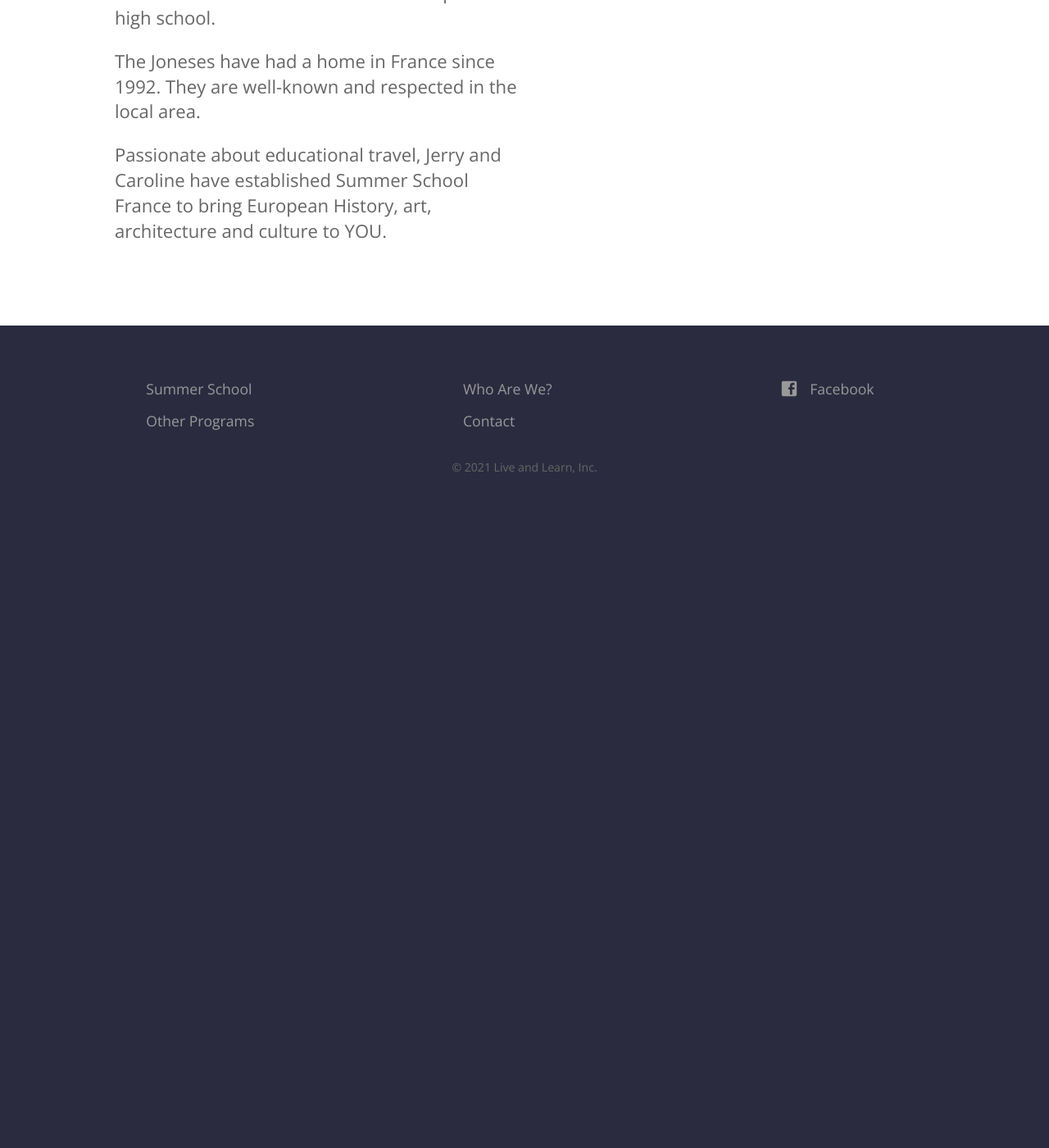
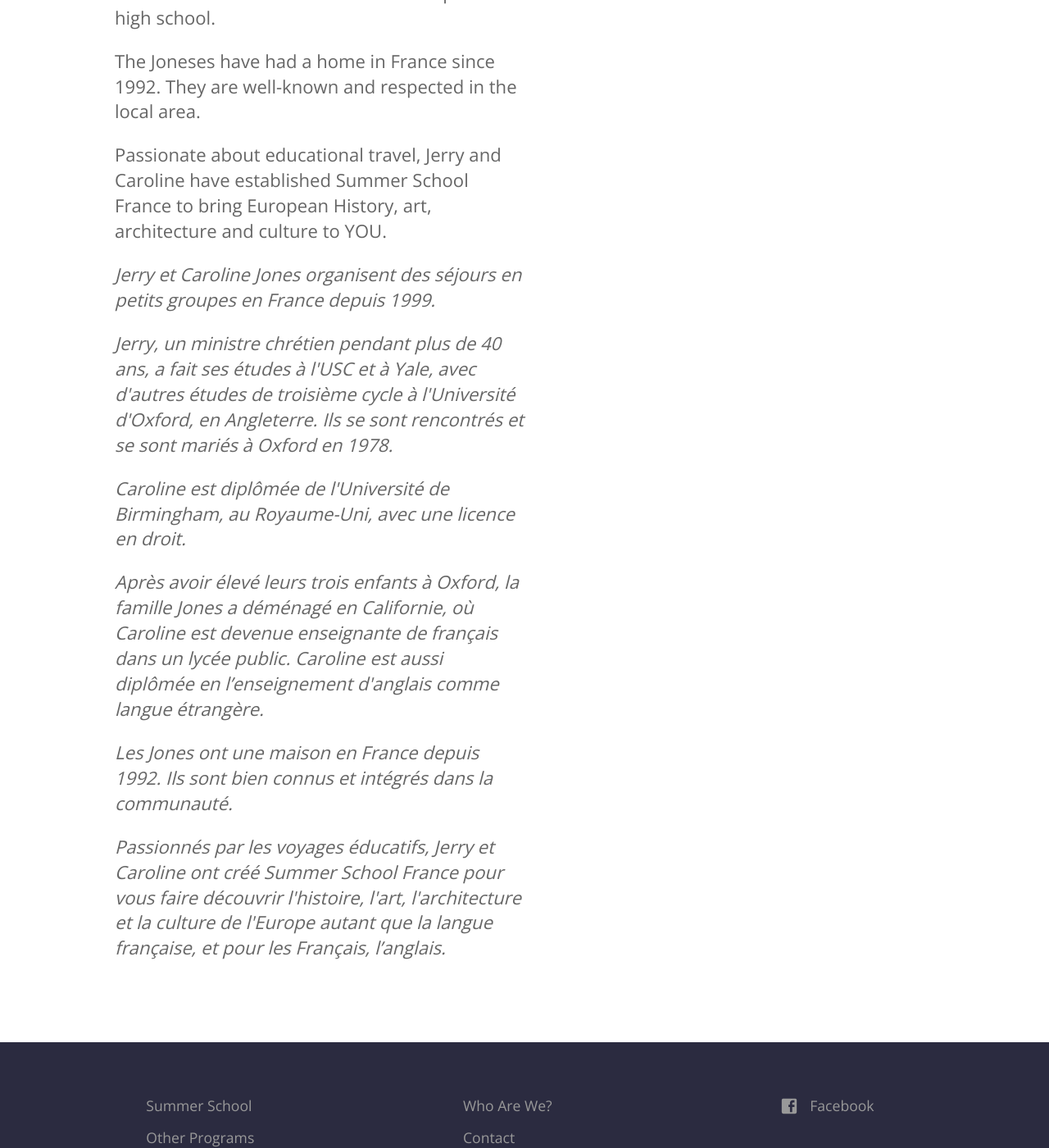
Before and after one commit to baritchie/project1, a Jekyll site: the page built from whoweare.html, in a window 1280 px wide and 1400 px high, scrolled down 688 px. Shown: the whole window at 82% size. Built offline with Jekyll 4.4.1, drawn with Linux system fonts in a browser that asks for light colours; before the commit the page ends 1318 px from its top, so only the background shows below that.

Commit message:
Updated 2 files via CloudCannon

```diff
--- a/whoweare.html
+++ b/whoweare.html
@@ -2,9 +2,10 @@
 title: Who Are We?
 description: A little more about Jerry and Caroline Jones
 ---
+
 <div class="container flex">
 		    <div class="whoweare_image">
-        		<img alt="Jerry and Caroline Jones" class="editable" src="/uploads/whoarewe.jpg" width="659" srcset="/uploads/whoarewe.jpg 659w" />
+        		<img alt="Jerry and Caroline Jones" class="editable" width="659" src="/uploads/a3057c45-0004-4a9b-b744-100f47c59177.jpg" />
         	</div>
 			<div class="text editable">
 				<p>Jerry and Caroline Jones have been running small group tours to France since 1999.</p>
@@ -12,5 +13,11 @@ description: A little more about Jerry and Caroline Jones
 				<p>After raising their three children in Oxford, the Jones family moved to California, where Caroline became a teacher of French at a &nbsp;local &nbsp;public high school.</p>
 				<p>The Joneses have had a home in France since 1992. They are well-known and respected in the local area.</p>
 				<p>Passionate about educational travel, Jerry and Caroline have established Summer School France to bring European History, art, architecture and culture to YOU.</p>
+				<p><em>Jerry et Caroline Jones organisent des s&eacute;jours en petits groupes en France depuis 1999.</em></p>
+				<p><em>Jerry, un ministre chr&eacute;tien pendant plus de 40 ans, a fait ses &eacute;tudes &agrave; l'USC et &agrave; Yale, avec d'autres &eacute;tudes de troisi&egrave;me cycle &agrave; l'Universit&eacute; d'Oxford, en Angleterre. Ils se sont rencontr&eacute;s et se sont mari&eacute;s &agrave; Oxford en 1978.&nbsp;</em></p>
+				<p><em>Caroline est dipl&ocirc;m&eacute;e de l'Universit&eacute; de Birmingham, au Royaume-Uni, avec une licence en droit.</em></p>
+				<p><em>Apr&egrave;s avoir &eacute;lev&eacute; leurs trois enfants &agrave; Oxford, la famille Jones a d&eacute;m&eacute;nag&eacute; en Californie, o&ugrave; Caroline est devenue enseignante de fran&ccedil;ais dans un lyc&eacute;e public. Caroline est aussi dipl&ocirc;m&eacute;e en l&rsquo;enseignement d'anglais comme&nbsp; langue &eacute;trang&egrave;re.&nbsp;</em></p>
+				<p><em>Les Jones ont une maison en France depuis 1992. Ils sont bien connus et int&eacute;gr&eacute;s dans la communaut&eacute;.</em></p>
+				<p><em>Passionn&eacute;s par les voyages &eacute;ducatifs, Jerry et Caroline ont cr&eacute;&eacute; Summer School France pour vous faire d&eacute;couvrir l'histoire, l'art, l'architecture et la culture de l'Europe autant que la langue fran&ccedil;aise, et pour les Fran&ccedil;ais, l&rsquo;anglais.&nbsp;</em></p>
 			</div>
 		</div>
```
Also changed, not shown: uploads/a3057c45-0004-4a9b-b744-100f47c59177.jpg (added). Lines whose indentation alone changed are shown as unchanged.
